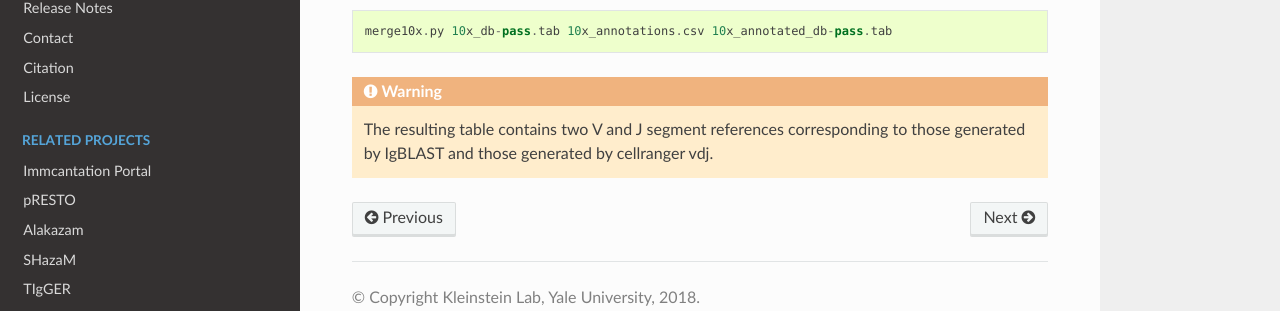
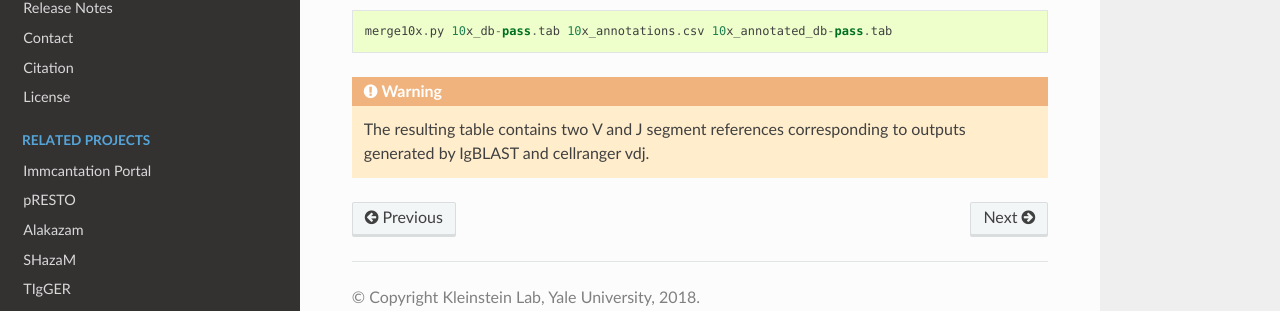
Before and after one commit to immcantation/changeo, a Sphinx documentation site: the page built from docs/examples/10X.rst, in a window 1280 px wide and 1201 px high. Shown: the part 834-1145 px from the top of the window. Built offline with Sphinx 7.4.7 and the Read the Docs theme 2.0.0, drawn with Linux system fonts in a browser that asks for light colours; formulas are drawn with MathJax 3.

Commit message:
10X documentation updates

```diff
--- a/docs/examples/10X.rst
+++ b/docs/examples/10X.rst
@@ -39,5 +39,5 @@ An in-line python command can be used as a temporary workaround for merging 10X
 
 .. warning::
 
-    The resulting table contains two V and J segment references corresponding to those
-    generated by IgBLAST and those generated by cellranger vdj.
+    The resulting table contains two V and J segment references corresponding to outputs
+    generated by IgBLAST and cellranger vdj.
```
